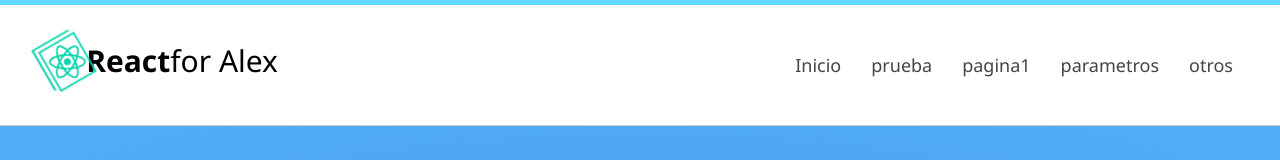
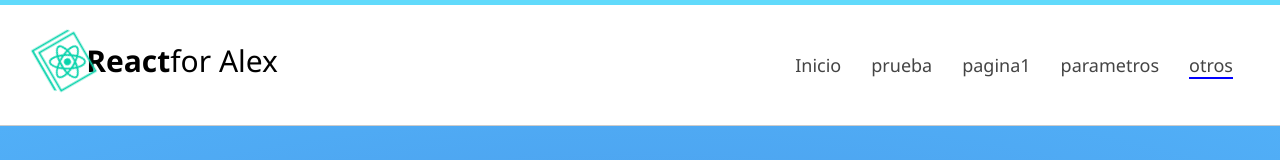
Before and after one commit to AleSkywaker/React_ALX, a React (Create React App) app: page / in a window 1280 px wide. Shown: the top 160 px of the page. Built offline with nearby package versions, Linux system fonts and the light colour scheme.

Commit message:
styling the navbar

```diff
--- a/src/assets/css/App.css
+++ b/src/assets/css/App.css
@@ -8,6 +8,10 @@ body {
   -webkit-font-smoothing: antialiased;
   -moz-font-smoothing: antialiased;
   -moz-osx-font-smoothing: antialiased;
+}
+
+.active {
+  border-bottom: 2px solid blue;
 }
 
 #header {
```
